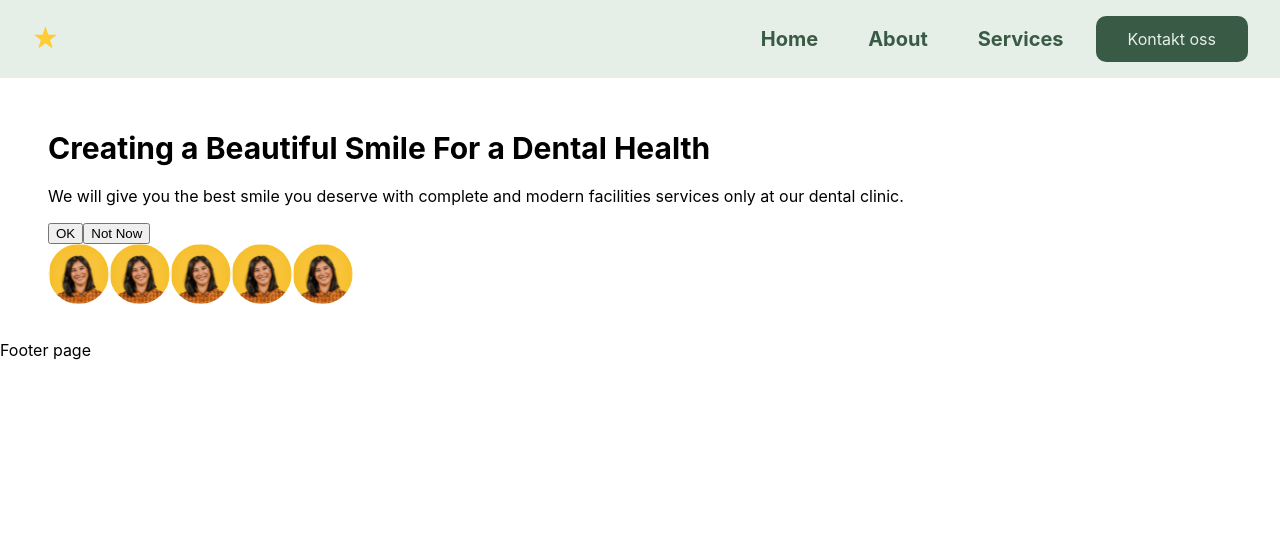
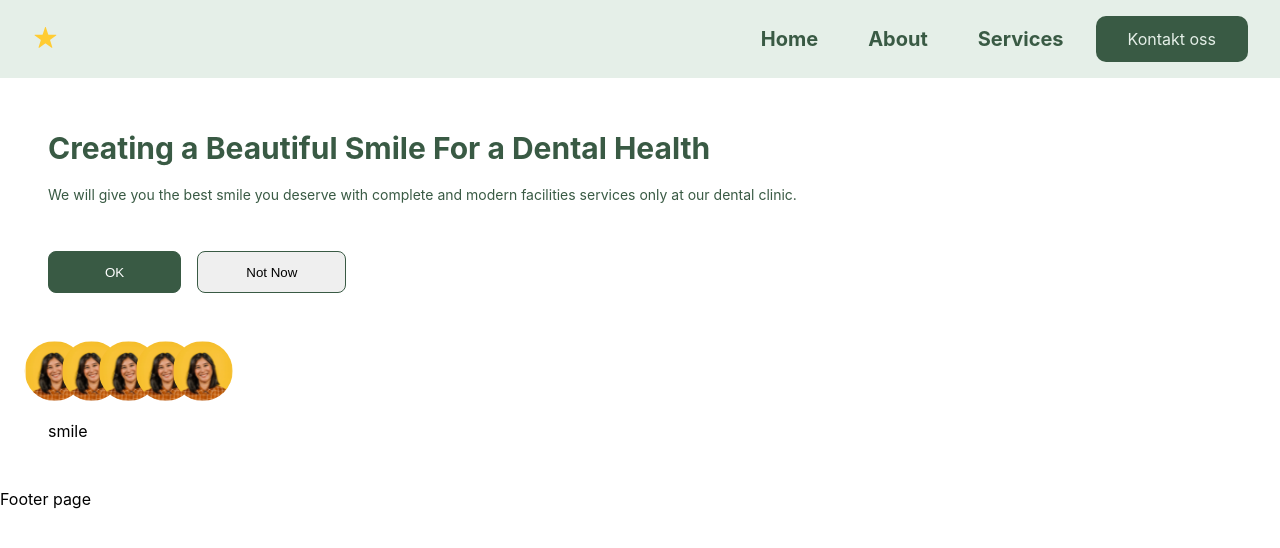
Before and after one commit to MuhammadTurkmen/Dental-Landing-Page-React, a React (Create React App) app: page / in a window 1280 px wide. Shown: the top 548 px of the page. Built offline with nearby package versions, Linux system fonts and the light colour scheme.

Commit message:
adding margin

```diff
--- a/src/components/Hero.js
+++ b/src/components/Hero.js
@@ -15,12 +15,17 @@ function Hero() {
             We will give you the best smile you deserve with complete and modern
             facilities services only at our dental clinic.
           </p>
-          <button className="dark-btn">OK</button>
-          <button className="light-btn">Not Now</button>
+          <button className="dark btn">OK</button>
+          <button className="light btn">Not Now</button>
           <div className="smile-container">
-            {smile_pics.map(({ smile, id }) => {
-              return <img key={id} src={smile} alt="smile" />;
-            })}
+            <div>
+              {smile_pics.map(({ smile, id }) => {
+                return (
+                  <img className="smile" key={id} src={smile} alt="smile" />
+                );
+              })}
+            </div>
+            <p>smile</p>
           </div>
         </div>
         <div className="img-container">
@@ -37,11 +42,37 @@ const Wrapper = styled.div`
 
   .title {
     font-size: 30px;
+    color: var(--dark-green, #395a44);
+  }
+  .desc {
+    margin-bottom: 3rem;
+    font-size: 14px;
+    color: #395a44;
   }
 
   .main-img {
     display: none;
   }
+  .btn {
+    padding: 0.8rem 3rem;
+    border-radius: 8px;
+    border: 1px solid #395a44;
+    transition: all 0.3s ease-in-out;
+    margin-bottom: 3rem;
+  }
+  .btn:hover {
+    transform: scale(1.1);
+  }
+
+  .dark {
+    margin-right: 1rem;
+    background-color: #395a44;
+    color: #fff;
+    padding: 0.8rem 3.5rem;
+  }
+  .smile {
+    margin-left: -1.5rem;
+  }
 `;
 
 export default Hero;
```
